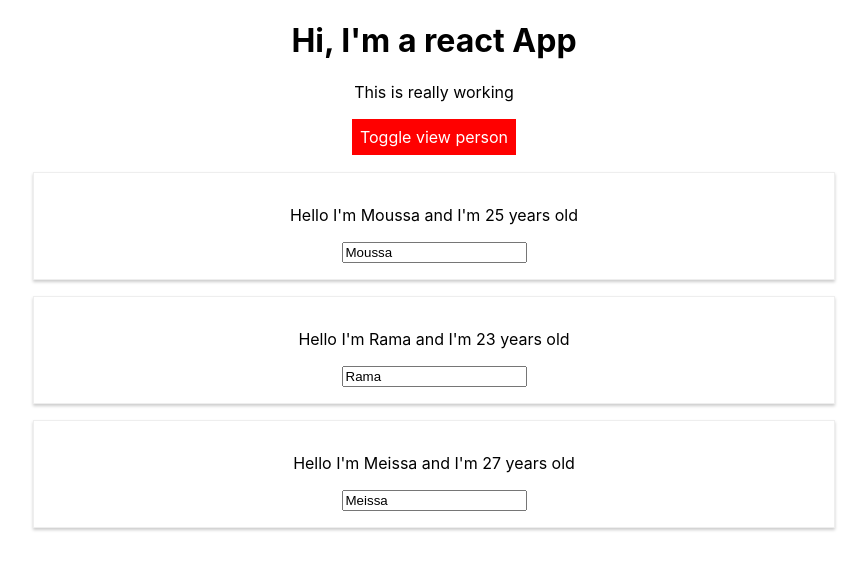
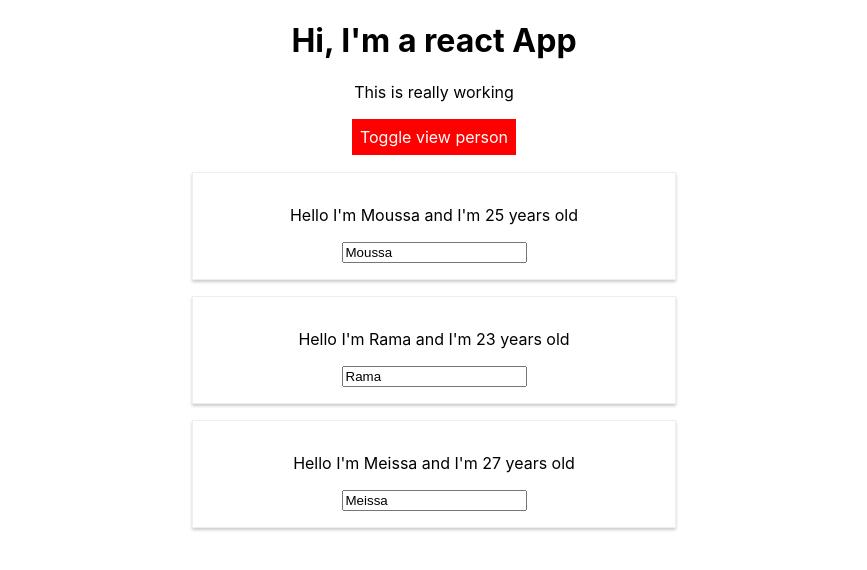
Before and after one commit to moussaibn/reactGuideCourse, a React (Create React App) app: page / in a window 1280 px wide. Both pictures are taken after a click on the button "Toggle view person". Shown: the top 570 px of the page, without its empty margins (206-1073 px from the left). Built offline with nearby package versions, Linux system fonts and the light colour scheme.

Commit message:
commit 69

```diff
--- a/src/App.js
+++ b/src/App.js
@@ -1,7 +1,7 @@
 import React, {Component} from 'react';
 import './App.css';
 import './Person/Person.css'
-import Radium from "radium";
+import Radium, {StyleRoot} from "radium";
 import Person from "./Person/Person";
 
 class App extends Component {
@@ -45,7 +45,7 @@
             border: '1px solid',
             padding: '8px',
             cursor: 'pointer',
-            ':hover':{
+            ':hover': {
                 backgroundColor: 'lightgreen',
                 color: 'black'
             }
@@ -66,28 +66,28 @@
                 </div>
             );
             style.backgroundColor = 'red';
-            style[':hover']={
+            style[':hover'] = {
                 backgroundColor: 'salmon',
                 color: 'black'
             }
         }
         const classes = []
-        if (this.state.persons.length<=2)
+        if (this.state.persons.length <= 2)
             classes.push('red')
-        if (this.state.persons.length<=1)
+        if (this.state.persons.length <= 1)
             classes.push('bold')
 
         return (
+            <StyleRoot>
                 <div className="App">
                     <h1>Hi, I'm a react App</h1>
                     <p className={classes.join(' ')}>This is really working</p>
                     <button style={style}
                             onClick={this.togglePersonsHandler}>Toggle view person
                     </button>
-
-
                     {persons}
                 </div>
+            </StyleRoot>
         );
     }
 }
--- a/src/Person/Person.js
+++ b/src/Person/Person.js
@@ -1,8 +1,15 @@
 import React from 'react';
 import Radium from "radium";
+
 const person = (props) => {
+    const style = {
+        '@media (min-width: 500px)': {
+            width: '450px'
+        }
+    };
+
     return (
-        <div className="Person">
+        <div className="Person" style={style}>
             <p onClick={props.click}>Hello I'm {props.name} and I'm {props.age} years old</p>
             <p>{props.children}</p>
             <input type="text" onChange={props.changed} value={props.name}/>
```
Lines whose indentation alone changed are shown as unchanged.
